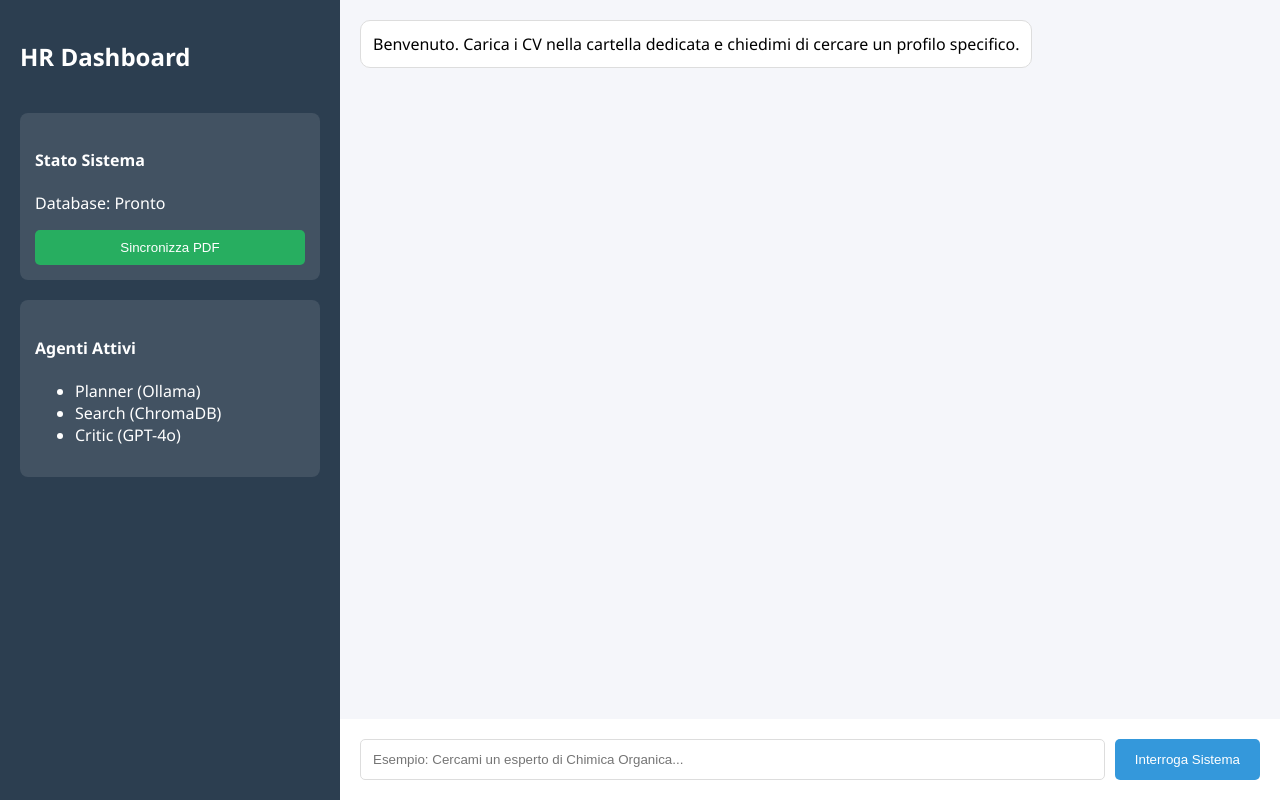
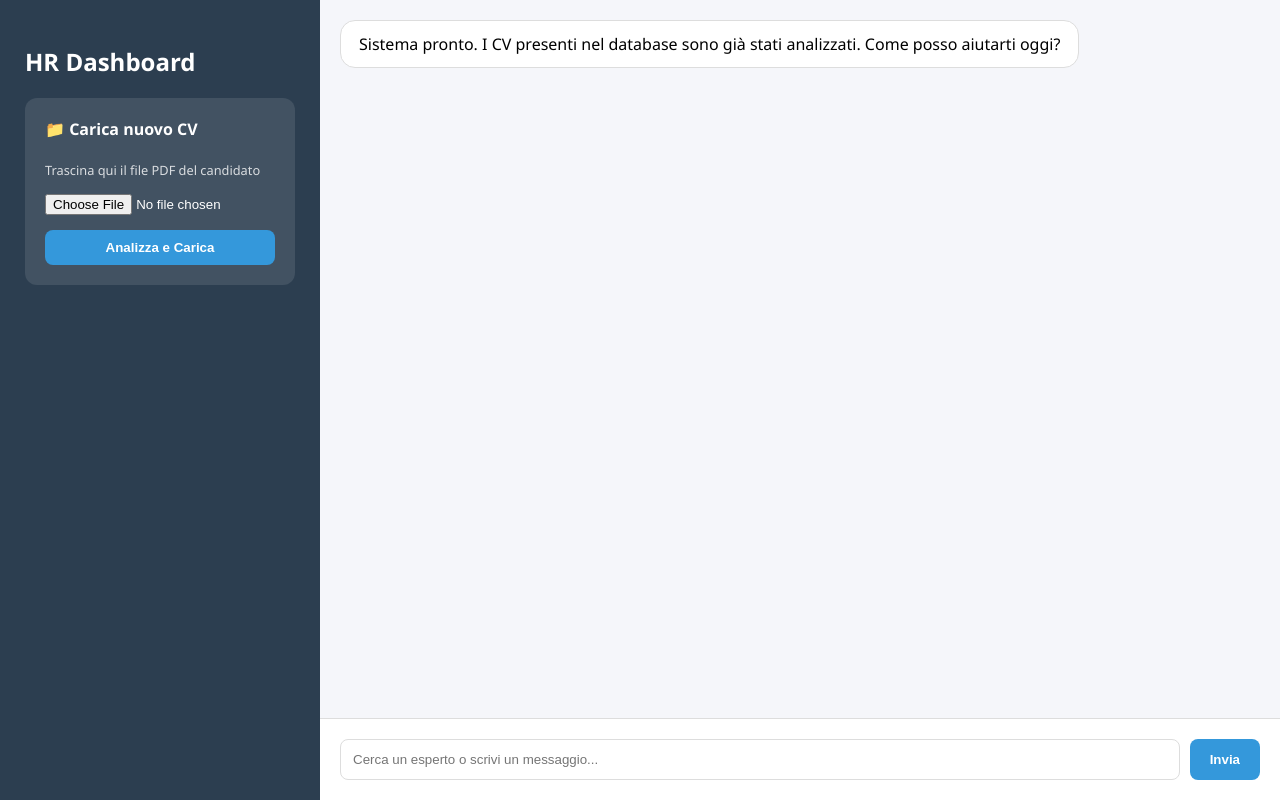
Before and after one commit to lbuhaj/agent_aziendale, a Flask app: page / in a window 1280 px wide. Run offline with Flask 3, Linux system fonts and the light colour scheme.

Commit message:
L'agent riesce a rispondere

```diff
--- a/app.py
+++ b/app.py
@@ -2,6 +2,7 @@ from flask import Flask, render_template, request, jsonify
 from agents import HumanCapitalSystem
 from database import ingest_cvs
 from dotenv import load_dotenv
+from werkzeug.utils import secure_filename
 import os
 
 # Carica il file .env all'avvio
@@ -9,6 +10,31 @@ load_dotenv()
 
 app = Flask(__name__)
 system = HumanCapitalSystem()
+
+# Carica le configurazioni
+UPLOAD_FOLDER = './data/cv_uploads'
+if not os.path.exists(UPLOAD_FOLDER):
+    os.makedirs(UPLOAD_FOLDER)
+app.config['UPLOAD_FOLDER'] = UPLOAD_FOLDER
+
+system = HumanCapitalSystem()
+
+try:
+    system = HumanCapitalSystem()
+except Exception as e:
+    print(f"Critico: Impossibile avviare HumanCapitalSystem: {e}")
+    system = None
+
+# Analisi automatica all'avvio
+with app.app_context():
+    try:
+        print("🔍 Analisi CV all'avvio...")
+        ingest_cvs()
+        print("✅ Analisi completata.")
+    except Exception as e:
+        print(f"⚠️ Errore durante l'ingest automatico: {e}")
+
+
 
 @app.route('/')
 def home():
@@ -21,9 +47,35 @@ def sync_data():
 
 @app.route('/ask', methods=['POST'])
 def ask():
-    user_input = request.json.get("text")
-    answer = system.orchestrate(user_input)
-    return jsonify({"answer": answer})
+    if not system:
+        return jsonify({"answer": "Sistema non configurato correttamente. Controlla il terminale."})
+
+    try:
+        data = request.get_json()
+        user_input = data.get("text", "")
+        print(f"📩 Ricevuta domanda: {user_input}")
+
+        answer = system.orchestrate(user_input)
+        return jsonify({"answer": answer})
+    except Exception as e:
+        print(f"🔥 Errore durante l'elaborazione della domanda: {e}")
+        return jsonify({"answer": "Si è verificato un errore interno."}), 500
+
+@app.route('/upload', methods=['POST'])
+def upload_file():
+    try:
+        if 'file' not in request.files:
+            return jsonify({"message": "Nessun file inviato"}), 400
+        file = request.files['file']
+        if file and file.filename.endswith('.pdf'):
+            filename = secure_filename(file.filename)
+            path = os.path.join(app.config['UPLOAD_FOLDER'], filename)
+            file.save(path)
+            ingest_cvs()
+            return jsonify({"message": f"CV {filename} analizzato con successo!"})
+        return jsonify({"message": "Formato file non valido."}), 400
+    except Exception as e:
+        return jsonify({"message": f"Errore upload: {str(e)}"}), 500
 
 if __name__ == '__main__':
     app.run(host='0.0.0.0', port=5000, debug=True)
--- a/templates/index.html
+++ b/templates/index.html
@@ -2,54 +2,41 @@
 <html lang="it">
 <head>
     <meta charset="UTF-8">
-    <meta name="viewport" content="width=device-width, initial-scale=1.0">
-    <title>HR AI Intelligence</title>
+    <title>HR Intelligence</title>
     <style>
         :root { --primary: #2c3e50; --accent: #3498db; }
-        body { display: flex; height: 100vh; margin: 0; font-family: 'Segoe UI', sans-serif; }
-
-        /* SIDEBAR */
-        #sidebar { width: 300px; background: var(--primary); color: white; padding: 20px; display: flex; flex-direction: column; }
-        .status-card { background: rgba(255,255,255,0.1); padding: 15px; border-radius: 8px; margin-top: 20px; }
-
-        /* CHAT AREA */
-        #main { flex: 1; display: flex; flex-direction: column; background: #f5f6fa; }
+        body { display: flex; height: 100vh; margin: 0; font-family: 'Segoe UI', sans-serif; overflow: hidden;}
+        #sidebar { width: 320px; background: var(--primary); color: white; padding: 25px; box-sizing: border-box; }
+        #main { flex: 1; display: flex; flex-direction: column; background: #f5f6fa; height: 100vh; }
         #chat-window { flex: 1; padding: 20px; overflow-y: auto; display: flex; flex-direction: column; gap: 10px; }
-        .msg { padding: 12px; border-radius: 10px; max-width: 80%; }
+        .msg { padding: 12px 18px; border-radius: 15px; max-width: 80%; line-height: 1.4; }
         .user { align-self: flex-end; background: var(--accent); color: white; }
         .agent { align-self: flex-start; background: white; border: 1px solid #ddd; }
-
-        /* INPUT */
-        #input-area { padding: 20px; background: white; display: flex; gap: 10px; }
-        input { flex: 1; padding: 12px; border: 1px solid #ddd; border-radius: 5px; }
-        button { padding: 10px 20px; background: var(--accent); color: white; border: none; border-radius: 5px; cursor: pointer; }
+        #input-area { padding: 20px; background: white; border-top: 1px solid #ddd; display: flex; gap: 10px; }
+        input[type="text"] { flex: 1; padding: 12px; border: 1px solid #ddd; border-radius: 8px; }
+        .btn { padding: 10px 20px; border-radius: 8px; border: none; cursor: pointer; color: white; font-weight: bold; }
+        .btn-blue { background: var(--accent); }
+        .card { background: rgba(255,255,255,0.1); padding: 20px; border-radius: 12px; }
     </style>
 </head>
 <body>
     <div id="sidebar">
         <h2>HR Dashboard</h2>
-        <div class="status-card">
-            <h4>Stato Sistema</h4>
-            <p>Database: <span id="db-status">Pronto</span></p>
-            <button onclick="syncDB()" style="width: 100%; background: #27ae60;">Sincronizza PDF</button>
-        </div>
-        <div class="status-card">
-            <h4>Agenti Attivi</h4>
-            <ul>
-                <li>Planner (Ollama)</li>
-                <li>Search (ChromaDB)</li>
-                <li>Critic (GPT-4o)</li>
-            </ul>
+        <div class="card">
+            <h4 style="margin-top:0">📁 Carica nuovo CV</h4>
+            <p style="font-size: 0.8em; opacity: 0.8;">Trascina qui il file PDF del candidato</p>
+            <input type="file" id="cv-file" accept=".pdf" style="width: 100%; margin-bottom: 15px; color: white;">
+            <button class="btn btn-blue" onclick="uploadCV()" style="width: 100%;">Analizza e Carica</button>
         </div>
     </div>
 
     <div id="main">
         <div id="chat-window">
-            <div class="msg agent">Benvenuto. Carica i CV nella cartella dedicata e chiedimi di cercare un profilo specifico.</div>
+            <div class="msg agent">Sistema pronto. I CV presenti nel database sono già stati analizzati. Come posso aiutarti oggi?</div>
         </div>
         <div id="input-area">
-            <input type="text" id="user-msg" placeholder="Esempio: Cercami un esperto di Chimica Organica...">
-            <button onclick="sendMessage()">Interroga Sistema</button>
+            <input type="text" id="user-msg" placeholder="Cerca un esperto o scrivi un messaggio..." onkeypress="if(event.key==='Enter') sendMessage()">
+            <button class="btn btn-blue" onclick="sendMessage()">Invia</button>
         </div>
     </div>
 
@@ -57,12 +44,14 @@
         async function sendMessage() {
             const input = document.getElementById('user-msg');
             const chat = document.getElementById('chat-window');
-            const text = input.value;
+            const text = input.value.trim();
             if(!text) return;
 
             chat.innerHTML += `<div class="msg user">${text}</div>`;
             input.value = '';
+            chat.scrollTop = chat.scrollHeight;
 
+            try {
                 const response = await fetch('/ask', {
                     method: 'POST',
                     headers: {'Content-Type': 'application/json'},
@@ -70,15 +59,34 @@
                 });
                 const data = await response.json();
                 chat.innerHTML += `<div class="msg agent">${data.answer}</div>`;
+            } catch {
+                chat.innerHTML += `<div class="msg agent">Errore di connessione.</div>`;
+            }
             chat.scrollTop = chat.scrollHeight;
         }
 
-        async function syncDB() {
-            document.getElementById('db-status').innerText = "Sincronizzazione...";
-            const response = await fetch('/sync', {method: 'POST'});
+        async function uploadCV() {
+            const fileInput = document.getElementById('cv-file');
+            if (fileInput.files.length === 0) return alert("Scegli un file!");
+
+            const formData = new FormData();
+            formData.append('file', fileInput.files[0]);
+
+            const btn = event.target;
+            btn.innerText = "Analisi in corso...";
+            btn.disabled = true;
+
+            try {
+                const response = await fetch('/upload', {method: 'POST', body: formData});
                 const data = await response.json();
                 alert(data.message);
-            document.getElementById('db-status').innerText = "Aggiornato";
+                fileInput.value = '';
+            } catch {
+                alert("Errore durante il caricamento.");
+            } finally {
+                btn.innerText = "Analizza e Carica";
+                btn.disabled = false;
+            }
         }
     </script>
 </body>
```
Also changed, not shown: agents.py (+37 -12 lines), db/chroma.sqlite3, 4 other files. Lines whose indentation alone changed are shown as unchanged.
